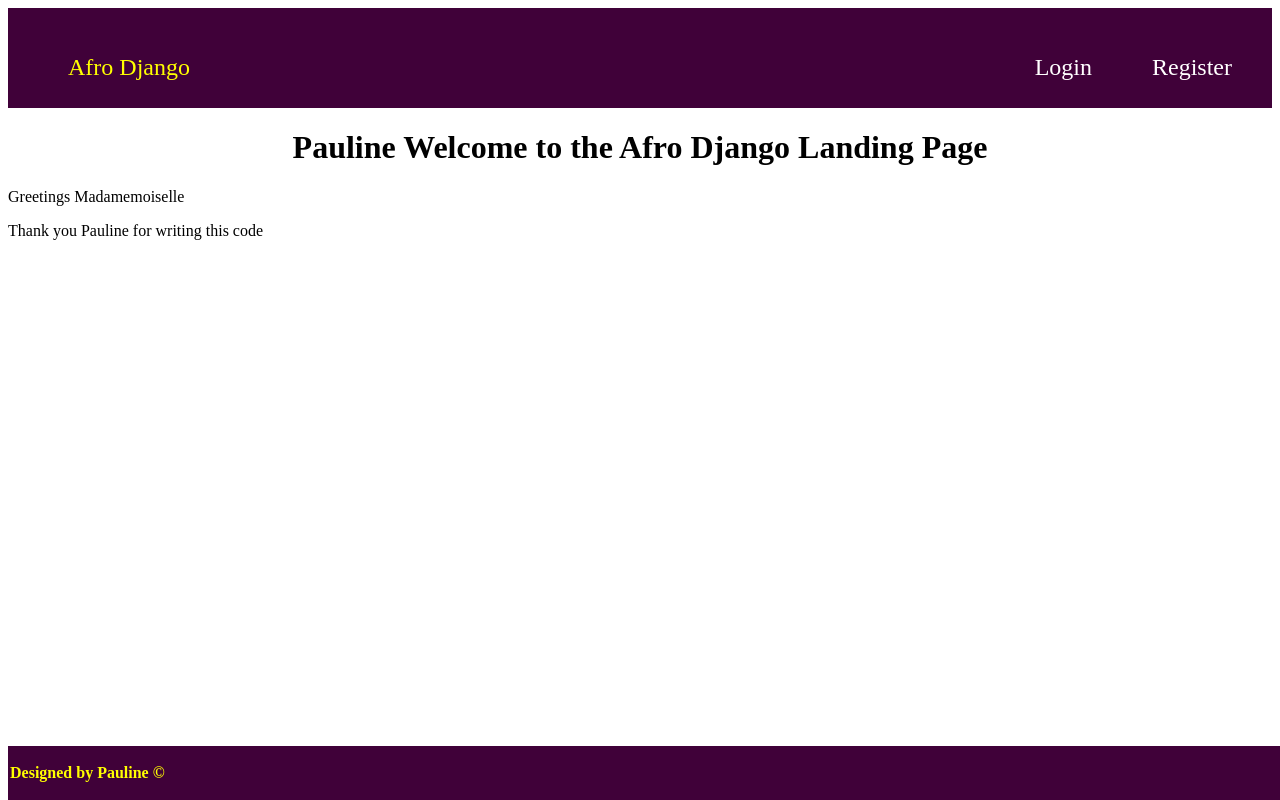
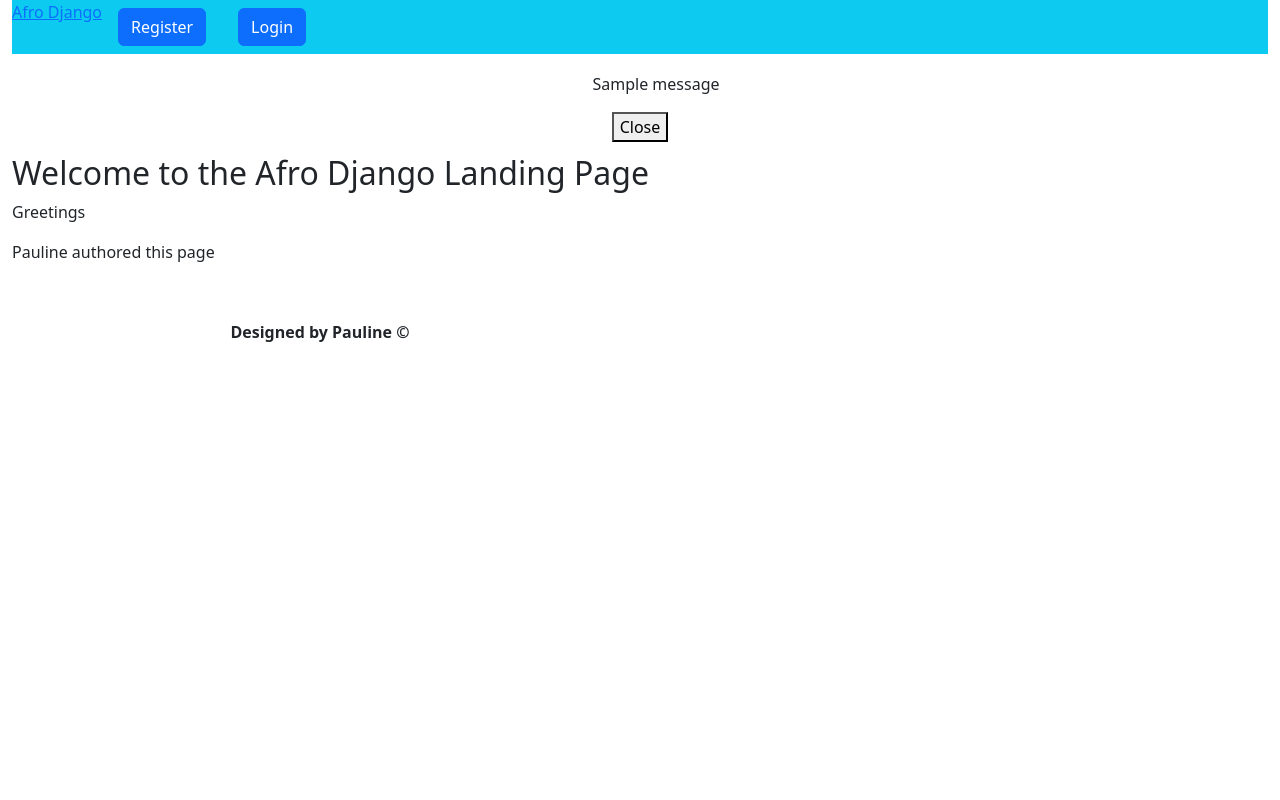
Before and after one commit to pktpaulie/afro_django, a Django app: page / in a window 1280 px wide. Run offline with Django 4.2, Linux system fonts and the light colour scheme; tables that the repository leaves empty hold one stand-in row (values such as "Sample post"); one stand-in notice (Sample message) is shown; some libraries are stand-ins or nearby versions.

Commit message:
ADDING BOOTSTRAP FLASH MESSAGES AND STYLING Adding bootstrap5 styling to templates Adding flash messages using bootstrap and Django Adding bootstrap footer

```diff
--- a/afro_dj/afro_dj/settings.py
+++ b/afro_dj/afro_dj/settings.py
@@ -37,6 +37,7 @@
     'django.contrib.sessions',
     'django.contrib.messages',
     'django.contrib.staticfiles',
+    'bootstrap5',
     'afro_dtl',
 ]
 
--- a/afro_dj/afro_dtl/static/css/dtl.css
+++ b/afro_dj/afro_dtl/static/css/dtl.css
@@ -7,17 +7,27 @@
 }
 
 
+form {
+    width: 40%;
+    margin: 0 auto;
+    /* background-color: whitesmoke; */
+}
+
 .navlink{
     float: right;
     margin-right: 20px;
 
+}
 
+.nav-link li a{
+    color: yellow;
 }
 
 header li{
     display: inline;
     padding: 0px 20px;
     font-size: 24px;
+
 
 }
 header a{
@@ -59,7 +69,10 @@
 
 #page_content h1{
     text-align: center;
+}
 
+#page_content h2{
+    text-align: center;
 }
 
 #signupbtn #loginbtn{
@@ -75,7 +88,7 @@
     position: absolute;
     /* position: relative; */
     width: 100%;
-    background: rgb(64, 1, 57);
+    background: rgb(249, 159, 238);
     height: 50px;
     padding: 2px;
     justify-content: space-between;
@@ -88,7 +101,7 @@
 }
 
 #my_text {
-    color: yellow;
+    color: rgb(12, 12, 0);
 }
 #close_btn{
     width: 10%;
@@ -99,10 +112,11 @@
 
 
 #flash_message{
-    color: rgb(4, 161, 25);
+    color: green;
     background: rgb(233, 233, 249);
     text-align: center;
     width: 60%;
     margin-left: 20%;
     padding-top: 1%;
+    padding-bottom: 1%;
 }
--- /dev/null
+++ b/afro_dj/afro_dtl/static/css/pk.css
@@ -0,0 +1,25 @@
+#nav-btn4 #nav-btn5{
+    float: right;
+}
+
+#nav-btn1{
+
+}
+
+.nav-link{
+
+}
+
+#flash_message{
+
+    text-align: center;
+    width: 60%;
+    margin: 1% 20%;
+    padding-top: 5px;
+    text-decoration: none;
+}
+
+#flash_message li{
+    display: inline;
+
+}
--- a/afro_dj/afro_dtl/static/js/dtl.js
+++ b/afro_dj/afro_dtl/static/js/dtl.js
@@ -0,0 +1,4 @@
+function hide(target){
+    var target = document.getElementById(target);
+    target.setAttribute("style", "display:none;");
+}
--- a/afro_dj/afro_dtl/templates/base.html
+++ b/afro_dj/afro_dtl/templates/base.html
@@ -1,60 +1,61 @@
 {% load static %}
-
 <!DOCTYPE html>
     <head>
         <title></title>
         <meta charset="UTF-8">
-        <link rel="stylesheet" href="{% static 'css/dtl.css' %}">
-        <script src=""></script>
+        {% load bootstrap5 %}
+        {% bootstrap_css %}
+        {% bootstrap_javascript %}
+        <link rel="stylesheet" href="{% static 'css/pk.css' %}">
+        <script src="{% static 'js/dtl.js' %}"></script>
     </head>
     <body>
-        <header>
-            <nav>
-                <ul>
-                    <li id="logo">{{ p_title }}</li>
-                    {% if user.is_authenticated %}
-                    <li class="navlink"><a href="{% url 'logout_user' %}">Logout</a></li>
-                      <li class="navlink"><a href="{% url 'index' %}">About</a></li>
-                    <li class="navlink"><a href="{% url 'index' %}">Home</a></li>
-                    {% else %}
-                      <li class="navlink"><a href="{% url 'register' %}">Register</a></li>
-                      <li class="navlink"><a href="{% url 'login_page' %}">Login</a></li>
-                    {% endif %}
+        <div class="container-fluid">
+          <ul class="nav nav-expand-lg nav-info bg-info mr-auto">
+              <li id="logo" class="nav-item"><a href="{% url 'index' %}">{{ p_title }}</a></li>
+              {% if user.is_authenticated %}
+              <li class="nav-item"><a class="nav-link" href="{% url 'logout_user' %}"><button class="btn btn-primary btn-md">Logout</button> </a></li>
+                <li class="nav-item" ></li><a class="nav-link" href="{% url 'index' %}"><button class="btn btn-primary btn-md">About</button></a></li>
+              <li class="nav-item" ><a class="nav-link" href="{% url 'index' %}"><button class="btn btn-primary btn-md">Home</button></a></li>
+              {% else %}
+                <li class="nav-item"><a class="nav-link" href="{% url 'register' %}"><button class="btn btn-primary btn-md">Register</button></a></li>
+                <li class="nav-item"><a class="nav-link" href="{% url 'login_page' %}"><button class="btn btn-primary btn-md">Login</button></a></li>
+              {% endif %}
 
+          </ul>
 
-                </ul>
-            </nav>
-        </header>
-        <div id="page_content">
+        </div>
+        <div id="page_content" class="container-fluid">
 
+          <!-- Displaying flash messages for a logged in user -->
+              {% if messages %}
+                <div id="flash_message" class="container-fluid">
+                  <ul class="messages">
+                    {% for message in messages %}
+                      <li {% if message.tags %} class="{{ message.tags }}" {% endif %}>
+                        <p class="messages">{{ message }}</p>
+                      </li>
+                    {% endfor %}
+                  </ul>
 
-          {% if user.is_authenticated %}
-            {% with messages='custom flash message' %}
-              {% if messages %}
-                <div id="flash_message">
-                  <p class="messages">{{ messages }}</p>
-                  <button id="close_btn">Close</button>
+                  <button id="btn btn-outline-danger" onclick="hide('flash_message')">Close</button>
                 </div>
               {% endif %}
-            {% endwith %}
-            <h1>{{ username }} logged into {{ p_title }} successfully</h1>
-          {% endif %}
-
 
           {% block content %}
           <!-- This is where the content on the child page will be injected -->
           {% endblock %}
         </div>
 
+    </body>
+    <footer class="page-footer font-small blue pt-4">
+      <div class="col-md-6 col-sm-6">
+        <div class="footer-copyright text-center py-3">
+          <!-- Designed by Pauline &copy;  -->
+          <p id="footer_text" class="my_text"><b>Designed by Pauline &copy; </b></p>
+        </div>
 
-
-
-    </body>
-    <footer>
-      <!-- <div id="footer_text">
-        <p><b>Designed by Pauline &copy; </b></p>
-      </div> -->
-      <p id="footer_text" class="my_text" style="color: yellow;"><b>Designed by Pauline &copy; </b></p>
+      </div>
 
     </footer>
 
--- a/afro_dj/afro_dtl/templates/index.html
+++ b/afro_dj/afro_dtl/templates/index.html
@@ -3,19 +3,21 @@
 {% load static %}
 
 {% if user.is_authenticated %}
-  <h1>Welcome to the {{ p_title }} Dashboard</h1>
+  <h2>Welcome to the {{ p_title }} Dashboard</h1>
+    {% if gender == 'Male' %}
+      <p>Greetings Sir</p>
+    {% else %}
+      <p>Greetings Madamemoiselle</p>
+    {% endif %}
 {% else %}
-  <h1>{{ author }} Welcome to the {{ p_title }} Landing Page</h1>
+  <h2>Welcome to the {{ p_title }} Landing Page</h1>
+  <p>Greetings </p>
 {% endif %}
 
-{% if gender == 'Male' %}
-  <p>Greetings Sir</p>
-{% else %}
-  <p>Greetings Madamemoiselle</p>
-{% endif %}
+
 
 {% if author %}
-  <p>Thank you {{ author }} for writing this code</p>
+  <p>{{ author }} authored this page</p>
 {% else %}
   <p>{{ username }} in charge</p>
 {% endif %}
--- a/afro_dj/afro_dtl/views.py
+++ b/afro_dj/afro_dtl/views.py
@@ -3,6 +3,7 @@
 from django.contrib.auth.decorators import login_required
 from .models import UserAccount
 from django.contrib.auth.models import User
+from django.contrib import messages
 
 def index(request):
     p_title = 'Afro Django'
@@ -56,6 +57,7 @@
             #login the user
             auth_login(request, logged_user)
             print(user_name + ' ' + 'logged in successfully')
+            messages.success(request, 'You have logged in successfully. Welcome!')
             return redirect('index')
         else:
             # where authentication has failed/ user credentials do not exist
@@ -95,4 +97,5 @@
 @login_required
 def logout_user(request):
     auth_logout(request)
+    messages.error(request, 'You have logged out successfully. Goodbye!')
     return redirect('login_page')
```
Also changed, not shown: afro_dj/afro_dtl/templates/login.html (+10 -3 lines), afro_dj/afro_dtl/templates/register.html (+53 -9 lines), afro_dj/db.sqlite3.
